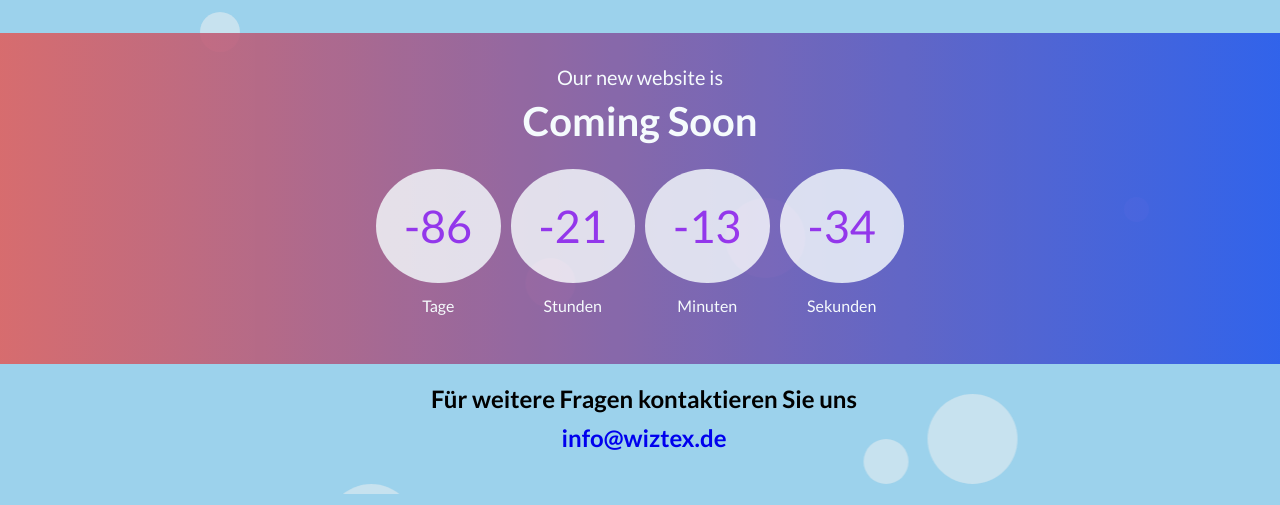
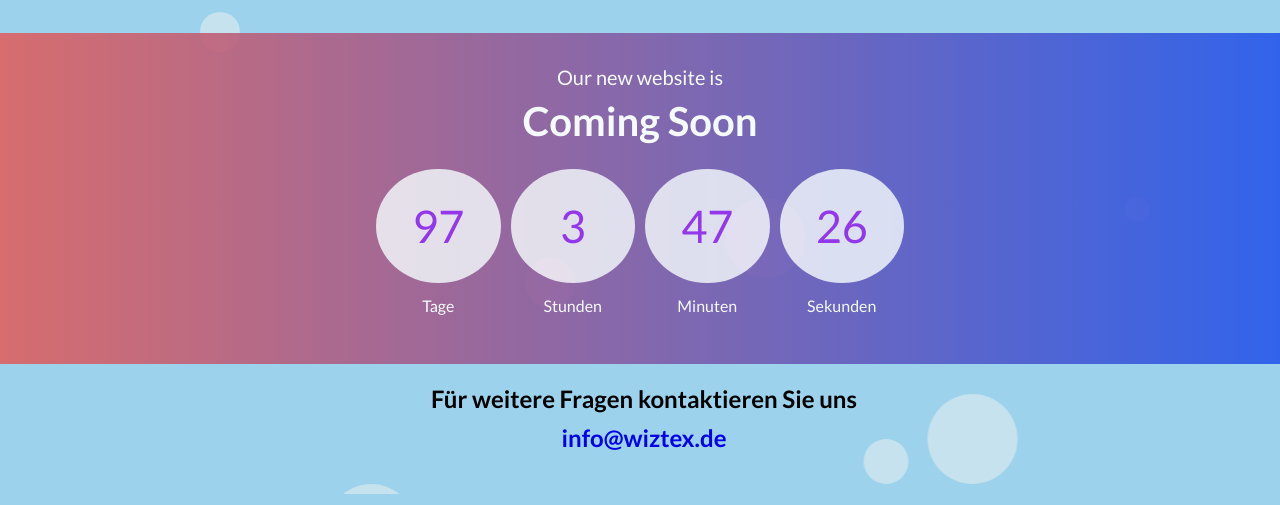
Before and after one commit to wiztex-de/test, a plain HTML site: page index.html in a window 1280 px wide. Shown: the part 306-811 px from the top of the page. Drawn offline with Linux system fonts and the light colour scheme.

Commit message:
Update dates

```diff
--- a/index.html
+++ b/index.html
@@ -147,7 +147,7 @@
         hour = minute * 60,
         day = hour * 24;
 
-    let countDown = new Date('April 30, 2025 20:00:00').getTime(),
+    let countDown = new Date('October 30, 2025 20:00:00').getTime(),
         x = setInterval(function () {
 
             let now = new Date().getTime()
```
